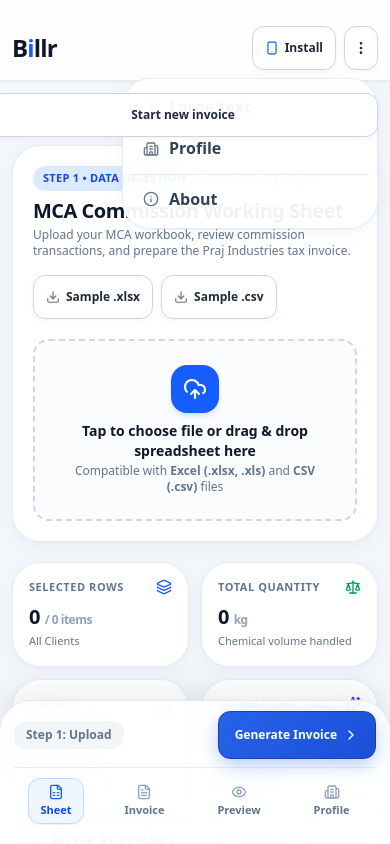
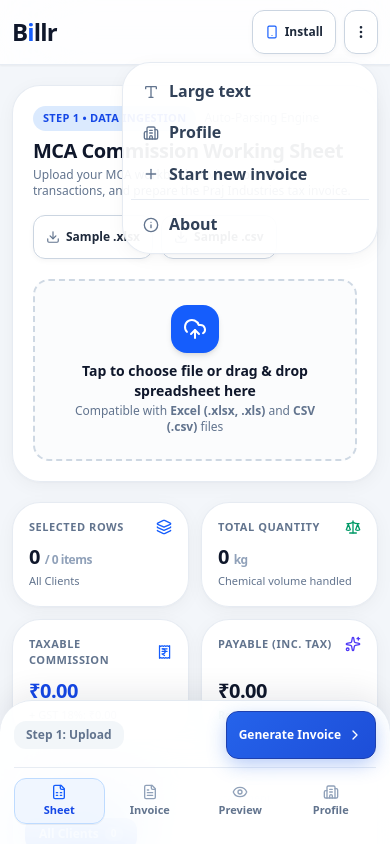
Before and after one commit to sem1colon/Billr, a React (Vite) app: page / in a window 390 px wide. Both pictures are taken after a click on the button "More options". Shown: the top 844 px of the page. Built offline with nearby package versions, Linux system fonts and the light colour scheme.

Commit message:
fix: improve responsive PWA shell layout

```diff
--- a/src/App.tsx
+++ b/src/App.tsx
@@ -159,6 +159,7 @@ export default function App() {
         activeTab={activeTab}
         setActiveTab={setActiveTab}
         onDownloadPdf={handleDownloadPdf}
+        onStartNewInvoice={() => setIsNewInvoiceDialogOpen(true)}
         itemsCount={invoiceData.items.length}
         grandTotal={grandTotal}
         isLargeText={isLargeText}
@@ -167,12 +168,8 @@ export default function App() {
         }}
       />
 
-      <button type="button" onClick={() => setIsNewInvoiceDialogOpen(true)} className="fixed top-3 right-3 z-40 apple-glass-btn rounded-xl px-3 py-2 text-xs font-bold">
-        Start new invoice
-      </button>
-
       {/* Main Content Area */}
-      <main className="relative z-10 flex-1 max-w-7xl w-full mx-auto px-3 sm:px-6 lg:px-8 py-5 sm:py-7 pb-32 md:pb-12">
+      <main className="relative z-10 flex-1 max-w-7xl w-full mx-auto px-3 sm:px-6 lg:px-8 py-5 sm:py-7 pb-32 md:pb-12 mobile-content-safe">
         <AnimatePresence mode="wait">
 
           {/* Step 1: Upload Excel / CSV & Working Sheet */}
--- a/src/components/BottomDockNav.tsx
+++ b/src/components/BottomDockNav.tsx
@@ -97,7 +97,7 @@ export const BottomDockNav: React.FC<BottomDockNavProps> = ({
 
       {/* Mobile Solid iOS / Fluent Dock Bar */}
       <div className="pointer-events-auto apple-glass-dock rounded-t-[32px] rounded-b-none border-t border-slate-200/90 shadow-[0_-10px_32px_rgba(15,23,42,0.12)] pb-safe pt-2.5 px-3.5 transition-all bg-white/95 backdrop-blur-2xl">
-        <div className="flex items-center justify-between pb-2 mb-1.5 border-b border-slate-200/80">
+        <div className="flex flex-wrap items-center justify-between gap-2 pb-2 mb-1.5 border-b border-slate-200/80">
           <div className="flex items-center">
             {currentStepIndex > 0 ? (
               <motion.button
@@ -117,13 +117,13 @@ export const BottomDockNav: React.FC<BottomDockNavProps> = ({
             )}
           </div>
 
-          <div className="flex items-center space-x-2">
+          <div className="flex min-w-0 flex-1 items-center justify-end gap-2">
             {activeTab === 'builder' && (
               <motion.button
                 type="button"
                 whileTap={{ scale: 0.94 }}
                 onClick={onOpenAddItemModal}
-                className="flex items-center space-x-1 px-3 py-1.5 bg-blue-50 text-blue-700 border border-blue-200 rounded-xl text-xs font-bold cursor-pointer shadow-xs"
+                className="flex min-w-0 items-center space-x-1 px-2.5 py-1.5 bg-blue-50 text-blue-700 border border-blue-200 rounded-xl text-xs font-bold cursor-pointer shadow-xs"
               >
                 <Plus className="w-3.5 h-3.5" />
                 <span>Add Item</span>
@@ -135,7 +135,7 @@ export const BottomDockNav: React.FC<BottomDockNavProps> = ({
                 type="button"
                 whileTap={{ scale: 0.94 }}
                 onClick={handleNext}
-                className="flex items-center space-x-1.5 px-4 py-2 apple-btn-primary text-white rounded-xl text-xs font-black cursor-pointer shadow-md"
+                className="flex min-w-0 items-center space-x-1.5 px-3 py-2 apple-btn-primary text-white rounded-xl text-xs font-black cursor-pointer shadow-md"
               >
                 <span>Generate Invoice</span>
                 <ChevronRight className="w-4 h-4" />
@@ -147,7 +147,7 @@ export const BottomDockNav: React.FC<BottomDockNavProps> = ({
                 type="button"
                 whileTap={{ scale: 0.94 }}
                 onClick={() => setActiveTab('preview')}
-                className="flex items-center space-x-1 px-4 py-2 apple-btn-primary text-white rounded-xl text-xs font-black cursor-pointer shadow-md"
+                className="flex min-w-0 items-center space-x-1 px-3 py-2 apple-btn-primary text-white rounded-xl text-xs font-black cursor-pointer shadow-md"
               >
                 <span>Preview</span>
                 <ChevronRight className="w-4 h-4" />
@@ -159,7 +159,7 @@ export const BottomDockNav: React.FC<BottomDockNavProps> = ({
                 type="button"
                 whileTap={{ scale: 0.94 }}
                 onClick={onDownloadPdf}
-                className="flex items-center space-x-1.5 px-4 py-2 apple-btn-emerald text-white rounded-xl text-xs font-black cursor-pointer shadow-md"
+                className="flex min-w-0 items-center space-x-1.5 px-3 py-2 apple-btn-emerald text-white rounded-xl text-xs font-black cursor-pointer shadow-md"
               >
                 <Download className="w-4 h-4" />
                 <span>Download PDF</span>
@@ -171,7 +171,7 @@ export const BottomDockNav: React.FC<BottomDockNavProps> = ({
                 type="button"
                 whileTap={{ scale: 0.94 }}
                 onClick={() => setActiveTab('sheet')}
-                className="flex items-center space-x-1 px-4 py-2 apple-btn-primary text-white rounded-xl text-xs font-bold cursor-pointer shadow-md"
+                className="flex min-w-0 items-center space-x-1 px-3 py-2 apple-btn-primary text-white rounded-xl text-xs font-bold cursor-pointer shadow-md"
               >
                 <span>Go to Sheet</span>
                 <ChevronRight className="w-4 h-4" />
@@ -181,7 +181,7 @@ export const BottomDockNav: React.FC<BottomDockNavProps> = ({
         </div>
 
         {/* Bottom tab icons on mobile */}
-        <nav className="flex items-center justify-around relative pt-1 pb-1">
+        <nav className="grid grid-cols-4 items-stretch relative pt-1 pb-1">
           {TABS.map((tab) => {
             const Icon = tab.icon;
             const isActive = activeTab === tab.id;
@@ -190,7 +190,7 @@ export const BottomDockNav: React.FC<BottomDockNavProps> = ({
                 key={tab.id}
                 type="button"
                 onClick={() => setActiveTab(tab.id)}
-                className="relative flex flex-col items-center py-1.5 px-3 rounded-xl text-[11px] font-bold cursor-pointer z-10 select-none transition-colors duration-200"
+                className="relative flex min-w-0 flex-col items-center py-1.5 px-1 rounded-xl text-[11px] font-bold cursor-pointer z-10 select-none transition-colors duration-200"
               >
                 {isActive && (
                   <motion.div
--- a/src/components/HeaderNav.tsx
+++ b/src/components/HeaderNav.tsx
@@ -12,7 +12,8 @@ import {
   Check,
   Info,
   Building2,
-  Sparkles
+  Sparkles,
+  Plus
 } from 'lucide-react';
 import { BillrLogo } from './BillrLogo';
 import { InstallModal } from './InstallModal';
@@ -25,6 +26,7 @@ interface HeaderNavProps {
   activeTab: ActiveTab;
   setActiveTab: (tab: ActiveTab) => void;
   onDownloadPdf?: () => void;
+  onStartNewInvoice?: () => void;
   itemsCount: number;
   grandTotal: number;
   isLargeText?: boolean;
@@ -35,6 +37,7 @@ export const HeaderNav: React.FC<HeaderNavProps> = ({
   activeTab,
   setActiveTab,
   onDownloadPdf,
+  onStartNewInvoice,
   itemsCount,
   isLargeText = false,
   onToggleLargeText,
@@ -270,6 +273,20 @@ export const HeaderNav: React.FC<HeaderNavProps> = ({
                         <span className="font-semibold">Profile</span>
                       </button>
 
+                      {onStartNewInvoice && (
+                        <button
+                          type="button"
+                          onClick={() => {
+                            onStartNewInvoice();
+                            setIsMenuOpen(false);
+                          }}
+                          className="w-full flex items-center space-x-2.5 px-3 py-2.5 rounded-xl hover:bg-blue-50/70 text-slate-700 text-left transition-colors cursor-pointer"
+                        >
+                          <Plus className="w-4 h-4 text-slate-500" />
+                          <span className="font-semibold">Start new invoice</span>
+                        </button>
+                      )}
+
                       <div className="my-1 border-t border-slate-200/80" />
 
                       {/* About / Help */}
--- a/src/index.css
+++ b/src/index.css
@@ -19,10 +19,6 @@
   }
 
   body {
-    padding-top: env(safe-area-inset-top, 0px);
-    padding-bottom: env(safe-area-inset-bottom, 0px);
-    padding-left: env(safe-area-inset-left, 0px);
-    padding-right: env(safe-area-inset-right, 0px);
     background-color: #f8fafc;
     color: #0f172a;
     font-family: -apple-system, BlinkMacSystemFont, "SF Pro Display", "SF Pro Text", "Segoe UI", Roboto, "Inter", system-ui, sans-serif;
@@ -31,6 +27,10 @@
     min-height: 100vh;
     min-height: 100dvh;
     overflow-x: hidden;
+  }
+
+  #root {
+    min-height: 100%;
   }
 
   /* Prevent automatic iOS safari zoom while providing generous tap areas */
@@ -225,7 +225,7 @@
 }
 
 .pt-safe {
-  padding-top: max(env(safe-area-inset-top, 0px), 16px);
+  padding-top: env(safe-area-inset-top, 0px);
 }
 
 .pl-safe {
@@ -234,6 +234,13 @@
 
 .pr-safe {
   padding-right: max(env(safe-area-inset-right, 0px), 12px);
+}
+
+@media (max-width: 767px) {
+  /* Keep fixed mobile navigation in the document's scroll budget. */
+  .mobile-content-safe {
+    padding-bottom: calc(9rem + var(--sab));
+  }
 }
 
 /* Windows / Chrome Custom Scrollbar */
```
